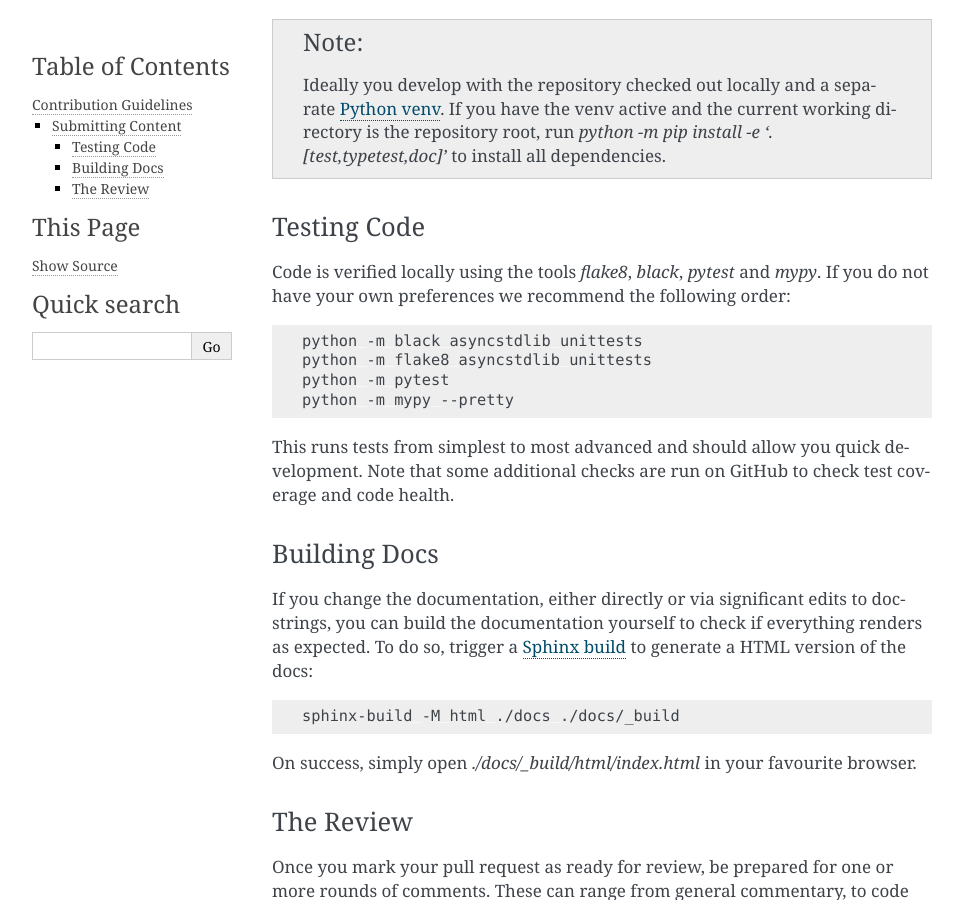
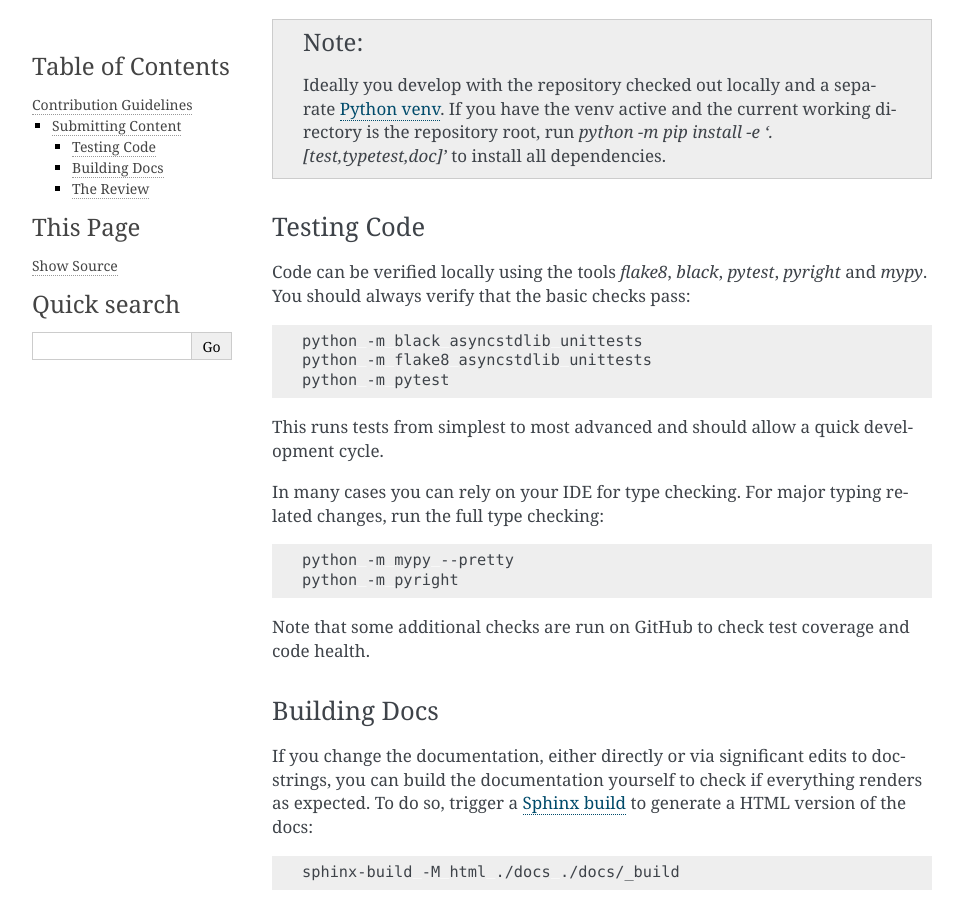
Before and after one commit to maxfischer2781/asyncstdlib, a Sphinx documentation site: the page built from docs/source/contributing.rst, in a window 1280 px wide and 900 px high, scrolled down 612 px. Shown: the whole window, without its empty margins (148-1111 px from the left). Built offline with Sphinx 7.4.7, drawn with Linux system fonts in a browser that asks for light colours; formulas are drawn with MathJax 3.

Commit message:
document typing explicitly

```diff
--- a/docs/source/contributing.rst
+++ b/docs/source/contributing.rst
@@ -41,17 +41,25 @@ the extras ``test`` and ``doc``, respectively.
 Testing Code
 ------------
 
-Code is verified locally using the tools `flake8`, `black`, `pytest` and `mypy`.
-If you do not have your own preferences we recommend the following order:
+Code can be verified locally using the tools `flake8`, `black`, `pytest`, `pyright` and `mypy`.
+You should always verify that the basic checks pass:
 
 .. code:: bash
 
     python -m black asyncstdlib unittests
     python -m flake8 asyncstdlib unittests
     python -m pytest
+
+This runs tests from simplest to most advanced and should allow a quick development cycle.
+
+In many cases you can rely on your IDE for type checking.
+For major typing related changes, run the full type checking:
+
+.. code:: bash
+
     python -m mypy --pretty
+    python -m pyright
 
-This runs tests from simplest to most advanced and should allow you quick development.
 Note that some additional checks are run on GitHub to check test coverage and code health.
 
 Building Docs
```
